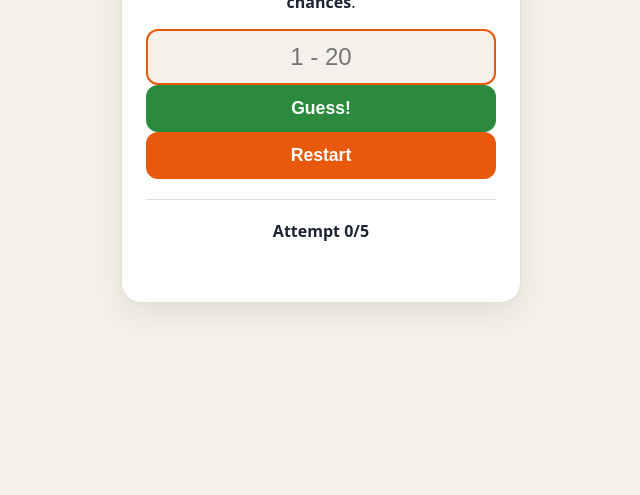
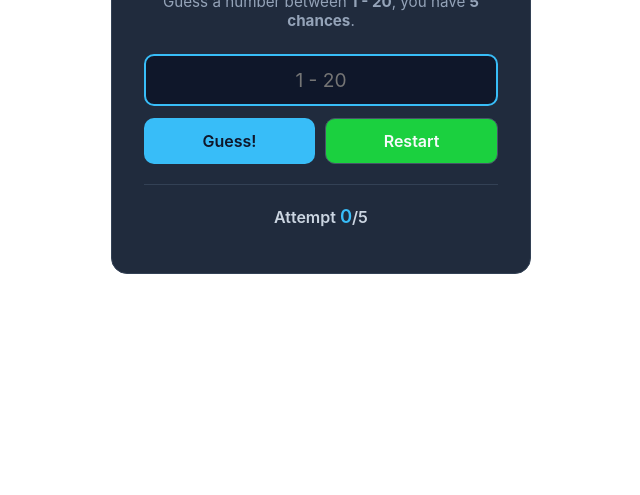
Before and after one commit to Zola473/guess-game, a plain HTML site: page index.html in a window 1280 px wide. Shown: the part 305-800 px from the top of the page, without its empty margins (319-959 px from the left). Drawn offline with Linux system fonts and the light colour scheme.

Commit message:
<style and message change>

```diff
--- a/guess-game.js
+++ b/guess-game.js
@@ -45,7 +45,7 @@ function handleGuess() {
 
   if (userGuess === targetNumber) {
     gameOver = true;
-    resultDisplay.textContent = `🎉 Congratulations! You WIN! You guessed the number ${targetNumber} in ${attempts} attempt(s)!`;
+    resultDisplay.textContent = `🎉 Congratulations! You WIN!! You guessed the number ${targetNumber} correctly in ${attempts} attempt(s)!`;
     resultDisplay.className = "result-win";
     guessBtn.disabled = true;
     guessInput.disabled = true;
--- a/style.css
+++ b/style.css
@@ -1,159 +1,170 @@
 * {
   box-sizing: border-box;
+  margin: 0;
+  padding: 0;
+  font-family: -apple-system, BlinkMacSystemFont, "Segoe UI", Roboto, Helvetica, Arial, sans-serif;
 }
 
 body {
-  margin: 0;
   min-height: 100vh;
   display: flex;
   align-items: center;
   justify-content: center;
-  padding: 16px;
-  background: #f4f1ea;
-  color: #1d2433;
-  font-family: system-ui, -apple-system, "Segoe UI", Roboto, sans-serif;
+  color: #f8fafc;
+  padding: 20px;
 }
 
 .main-container {
+  background: #202b3d;
+  border: 1px solid #334155;
+  border-radius: 16px;
+  padding: 32px;
   width: 100%;
-  max-width: 400px;
-  padding: 28px 24px;
-  background: #ffffff;
-  border: 1px solid #e3ded2;
-  border-radius: 20px;
-  box-shadow: 0 10px 30px rgba(0, 0, 0, 0.08);
+  max-width: 420px;
   text-align: center;
 }
 
 h2 {
-  margin: 0 0 12px;
-  font-size: 1.7rem;
+  font-size: 1.75rem;
+  margin-bottom: 8px;
+  color: #38bdf8;
 }
 
-.input {
+.subtitle {
+  font-size: 0.95rem;
+  color: #94a3b8;
+  margin-bottom: 24px;
+}
+
+.input-group {
   display: flex;
   flex-direction: column;
   gap: 12px;
+  margin-bottom: 20px;
 }
 
 #guess-value {
   width: 100%;
-  padding: 12px;
-  font-size: 1.5rem;
+  padding: 12px 16px;
+  font-size: 1.2rem;
   text-align: center;
-  color: inherit;
-  background: #f4f1ea;
-  border: 2px solid #e3ded2;
-  border-radius: 12px;
+  border-radius: 10px;
+  border: 2px solid #475569;
+  background: #0f172a;
+  color: #f8fafc;
   outline: none;
+  transition: border-color 0.2s;
 }
 
 #guess-value:focus {
-  border-color: #e8590c;
+  border-color: #38bdf8;
 }
 
-.buttons {
+#guess-value:disabled {
+  opacity: 0.5;
+  cursor: not-allowed;
+}
+
+.button-group {
   display: flex;
-  gap: 12px;
+  gap: 10px;
 }
 
 button {
-  width: 100%;
-  padding: 13px;
-  font-size: 1.1rem;
-  font-weight: 700;
-  color: #ffffff;
-  border: 0;
-  border-radius: 12px;
+  flex: 1;
+  padding: 12px 16px;
+  font-size: 1rem;
+  font-weight: 600;
+  border: none;
+  border-radius: 10px;
   cursor: pointer;
+  transition: transform 0.1s, opacity 0.2s, background-color 0.2s;
 }
 
-button:active {
-  transform: scale(0.98);
+button:active:not(:disabled) {
+  transform: scale(0.97);
 }
 
 #guess-btn {
-  background: #2b8a3e;
+  background-color: #38bdf8;
+  color: #0f172a;
 }
 
-#guess-btn:hover {
-  background: #237032;
+#guess-btn:hover:not(:disabled) {
+  background-color: #7dd3fc;
+}
+
+#guess-btn:disabled {
+  background-color: #475569;
+  color: #94a3b8;
+  cursor: not-allowed;
 }
 
 #restart-btn {
-  background: #e8590c;
+  background-color: #1bd03f;
+  color: #f8fafc;
+  border: 1px solid #475569;
 }
 
 #restart-btn:hover {
-  background: #d9480f;
+  background-color: #475569;
 }
 
 hr {
+  border: none;
+  border-top: 1px solid #334155;
   margin: 20px 0;
-  border: 0;
-  border-top: 1px solid #e3ded2;
 }
 
 #attempt-text {
+  font-size: 1rem;
   font-weight: 600;
-  font-variant-numeric: tabular-nums;
+  color: #cbd5e1;
+  margin-bottom: 14px;
+}
+
+#attempt {
+  color: #38bdf8;
+  font-size: 1.15rem;
 }
 
 #result {
-  white-space: pre-line;
-  min-height: 2rem;
-  font-size: 1.3rem;
-  font-weight: 700;
+  min-height: 52px;
+  padding: 12px 16px;
+  border-radius: 10px;
+  font-weight: 600;
+  font-size: 0.95rem;
+  display: flex;
+  align-items: center;
+  justify-content: center;
+  line-height: 1.4;
 }
 
-#result.hint {
-  color: #1c7ed6;
+#result:empty {
+  display: none;
 }
 
-#result.win {
-  color: #2b8a3e;
-  font-size: 1.5rem;
-  line-height: 1.4;
-  animation: pop 0.5s ease-out;
+.result-hint {
+  background: rgba(245, 158, 11, 0.15);
+  border: 1px solid rgba(245, 158, 11, 0.4);
+  color: #fbbf24;
+}
+
+.result-win {
+  background: rgba(34, 197, 94, 0.15);
+  border: 1px solid rgba(34, 197, 94, 0.4);
+  color: #4ade80;
+  animation: pop 0.35s ease;
+}
+
+.result-lose {
+  background: rgba(239, 68, 68, 0.15);
+  border: 1px solid rgba(239, 68, 68, 0.4);
+  color: #f87171;
 }
 
 @keyframes pop {
-  0% {
-    transform: scale(0.6);
-    opacity: 0;
-  }
-  70% {
-    transform: scale(1.12);
-  }
-  100% {
-    transform: scale(1);
-    opacity: 1;
-  }
+  0% { transform: scale(0.92); }
+  60% { transform: scale(1.03); }
+  100% { transform: scale(1); }
 }
-
-#result.lose {
-  color: #c92a2a;
-}
-
-#guess-btn {
-  background: #2b8a3e;
-}
-
-#guess-btn:hover:not(:disabled) {
-  background: #237032;
-}
-
-button:disabled {
-  opacity: 0.45;
-  cursor: not-allowed;
-}
-
-#result.win {
-  animation: pop 0.5s ease;
-}
-
-@keyframes pop {
-  0% { transform: scale(0.8); opacity: 0; }
-  60% { transform: scale(1.1); }
-  100% { transform: scale(1); opacity: 1; }
-}
```
